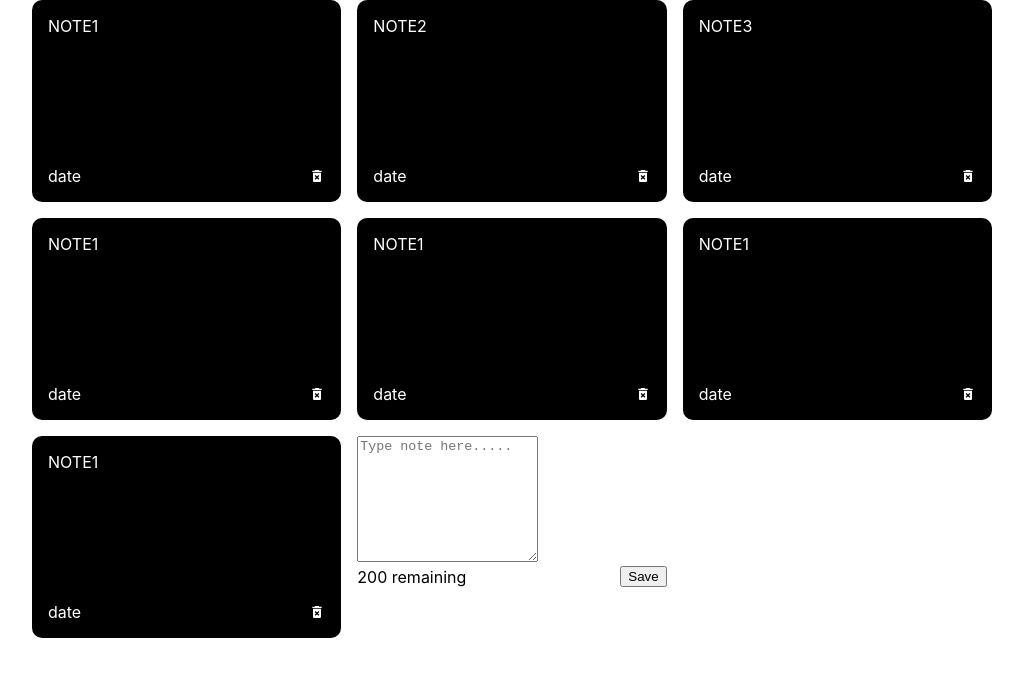
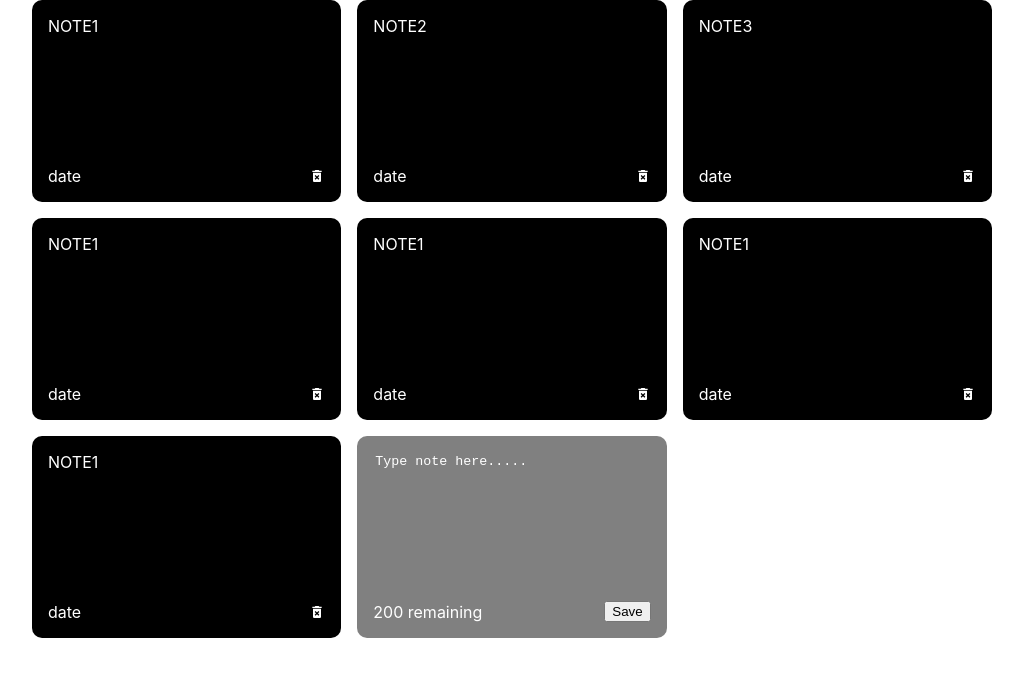
Before and after one commit to vidhik2002/Note, a React (Create React App) app: page / in a window 1280 px wide. Shown: the top 676 px of the page, without its empty margins (128-1151 px from the left). Built offline with nearby package versions, Linux system fonts and the light colour scheme.

Commit message:
feat: add note styles

```diff
--- a/src/components/addNote.js
+++ b/src/components/addNote.js
@@ -1,7 +1,7 @@
 const Add = () => {
     return (
       <div className="new">
-        <textarea rows="8" columns="10" placeholder="Type note here....."></textarea>
+        <textarea rows="8" columns="10" placeholder="Type note here....." className="type" ></textarea>
         <div className="bottom">
             <span className="wordleft">200 remaining</span>
             <button className="save">Save</button>
--- a/src/index.css
+++ b/src/index.css
@@ -39,6 +39,38 @@ code {
   flex-direction: column;
   justify-content: space-between;
   white-space: pre-wrap;
+}
+
+.new {
+  background-color: grey;
+  color: white;
+  border-radius: 10px;
+  padding: 1rem;
+  min-height: 170px;
+  display: flex;
+  flex-direction: column;
+  justify-content: space-between;
+  white-space: pre-wrap;
+}
+
+.type {
+  background-color: grey;
+  border: none;
+}
+
+textarea{
+  border: none;
+  resize: none;
+}
+
+textarea:focus{
+  outline: none;
+  border: none;
+  resize: none;
+}
+
+::placeholder {
+  color: white;
 }
 
 .bottom {
```
